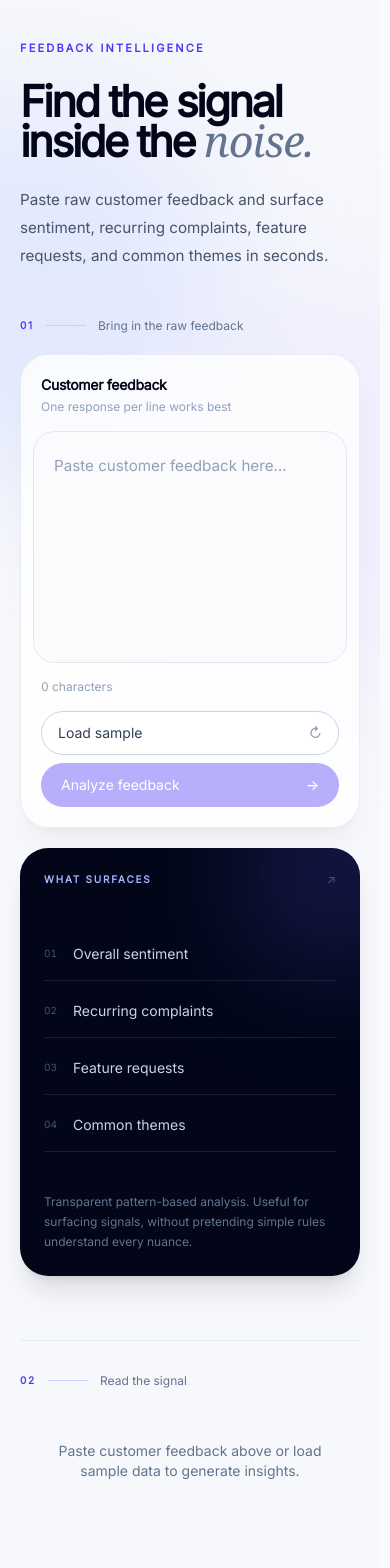
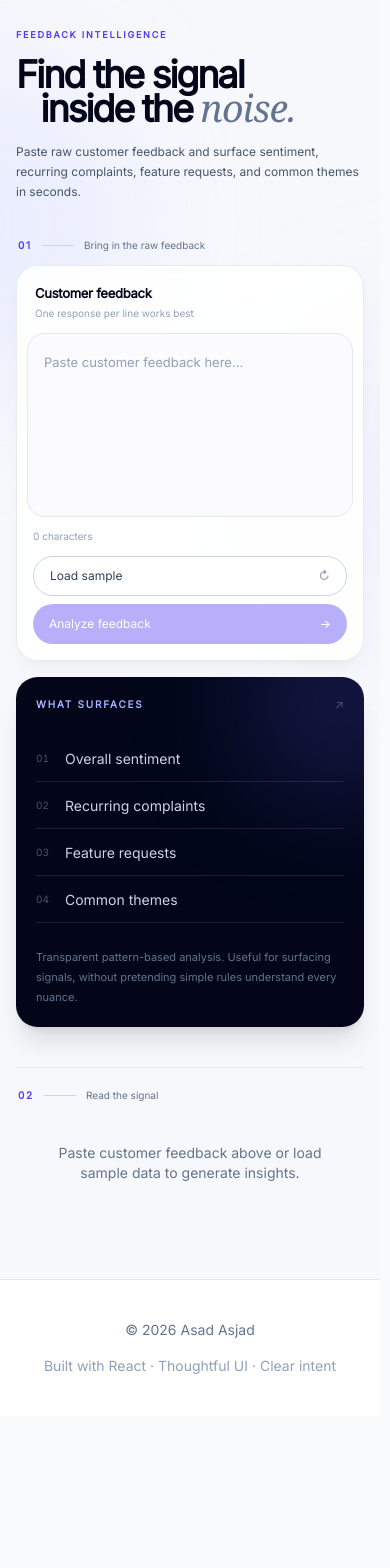
Before and after one commit to asadasjad/feedback-insight-dashboard, a React (Vite) app: page / in a window 390 px wide. Shown: the top 1568 px of the page. After the commit the page ends 1416 px from the top, so only its background shows below. Built offline with nearby package versions, Linux system fonts and the light colour scheme.

Commit message:
mobile responsive design

```diff
--- a/src/components/FeedbackInput.jsx
+++ b/src/components/FeedbackInput.jsx
@@ -15,15 +15,15 @@ export default function FeedbackInput({
   }
 
   return (
-    <div className='grid grid-cols-1 lg:grid-cols-12 gap-5 sm:gap-6 items-stretch'>
+    <div className='grid grid-cols-1 gap-4 sm:gap-6 lg:grid-cols-12 items-stretch'>
       {/* Input workspace */}
-      <div className='lg:col-span-8 rounded-[1.75rem] border border-slate-200/80 bg-white/80 p-3 sm:p-4 shadow-xl shadow-slate-950/[0.04] backdrop-blur-sm'>
-        <div className='flex items-center justify-between gap-4 px-2 sm:px-3 pt-2 pb-4'>
+      <div className='lg:col-span-8 rounded-[1.35rem] sm:rounded-[1.75rem] border border-slate-200/80 bg-white/90 sm:bg-white/80 p-2.5 sm:p-4 shadow-lg sm:shadow-xl shadow-slate-950/[0.04] backdrop-blur-sm'>
+        <div className='flex items-center justify-between gap-4 px-2 sm:px-3 pt-2 pb-3 sm:pb-4'>
           <div>
-            <p className='text-sm font-semibold tracking-[-0.02em] text-slate-950'>
+            <p className='text-[13px] sm:text-sm font-semibold tracking-[-0.02em] text-slate-950'>
               Customer feedback
             </p>
-            <p className='mt-1 text-xs text-slate-400'>
+            <p className='mt-0.5 sm:mt-1 text-[10px] sm:text-xs text-slate-400'>
               One response per line works best
             </p>
           </div>
@@ -34,9 +34,9 @@ export default function FeedbackInput({
           </span>
         </div>
 
-        <div className='relative overflow-hidden rounded-[1.35rem] border border-slate-200 bg-[#fbfbfd] transition-all duration-300 focus-within:border-indigo-300 focus-within:bg-white focus-within:shadow-[0_0_0_4px_rgba(99,102,241,0.08)]'>
+        <div className='relative overflow-hidden rounded-[1.1rem] sm:rounded-[1.35rem] border border-slate-200 bg-[#fbfbfd] transition-all duration-300 focus-within:border-indigo-300 focus-within:bg-white focus-within:shadow-[0_0_0_4px_rgba(99,102,241,0.08)]'>
           <textarea
-            className='w-full h-56 sm:h-64 resize-none bg-transparent px-5 py-5 sm:px-6 sm:py-6 text-[0.95rem] sm:text-base leading-7 text-slate-800 placeholder:text-slate-400 focus:outline-none'
+            className='w-full h-44 sm:h-64 resize-none bg-transparent px-4 py-4 sm:px-6 sm:py-6 text-[13px] sm:text-base leading-6 sm:leading-7 text-slate-800 placeholder:text-slate-400 focus:outline-none'
             placeholder='Paste customer feedback here…'
             value={text}
             onChange={(e) => setText(e.target.value)}
@@ -45,9 +45,9 @@ export default function FeedbackInput({
           <div className='pointer-events-none absolute bottom-0 left-0 right-0 h-12 bg-gradient-to-t from-[#fbfbfd] to-transparent opacity-60' />
         </div>
 
-        <div className='flex flex-col gap-4 px-2 sm:px-3 pt-4 pb-2 sm:flex-row sm:items-center sm:justify-between'>
+        <div className='flex flex-col gap-3 px-1.5 sm:px-3 pt-3 sm:pt-4 pb-1.5 sm:pb-2 sm:flex-row sm:items-center sm:justify-between'>
           <div className='flex items-center gap-3'>
-            <span className='text-xs tabular-nums text-slate-400'>
+            <span className='text-[10px] sm:text-xs tabular-nums text-slate-400'>
               {text.length.toLocaleString()} characters
             </span>
             {text.length > 0 && (
@@ -65,12 +65,12 @@ export default function FeedbackInput({
             )}
           </div>
 
-          <div className='flex flex-col sm:flex-row gap-2'>
+          <div className='grid grid-cols-1 gap-2 sm:flex sm:flex-row'>
             <button
               type='button'
               onClick={loadSample}
               disabled={loading}
-              className='group inline-flex min-h-11 items-center justify-between gap-5 rounded-full border border-slate-300 bg-white px-4 py-2.5 text-sm font-medium text-slate-700 transition-all duration-300 hover:border-slate-400 hover:bg-slate-50 hover:px-5 disabled:opacity-50'
+              className='group inline-flex min-h-10 sm:min-h-11 items-center justify-between gap-5 rounded-full border border-slate-300 bg-white px-4 py-2 text-[12px] sm:py-2.5 sm:text-sm font-medium text-slate-700 transition-all duration-300 hover:border-slate-400 hover:bg-slate-50 sm:hover:px-5 disabled:opacity-50'
             >
               Load sample
               <span className='text-slate-400 transition-transform duration-300 group-hover:rotate-12'>↻</span>
@@ -80,7 +80,7 @@ export default function FeedbackInput({
               type='button'
               onClick={onAnalyze}
               disabled={loading || isInputEmpty}
-              className='group inline-flex min-h-11 items-center justify-between gap-6 rounded-full bg-indigo-600 px-5 py-2.5 text-sm font-medium text-white shadow-lg shadow-indigo-600/20 transition-all duration-300 hover:bg-indigo-500 hover:px-6 disabled:cursor-not-allowed disabled:opacity-40 disabled:shadow-none'
+              className='group inline-flex min-h-10 sm:min-h-11 items-center justify-between gap-6 rounded-full bg-indigo-600 px-4 sm:px-5 py-2 sm:py-2.5 text-[12px] sm:text-sm font-medium text-white shadow-lg shadow-indigo-600/20 transition-all duration-300 hover:bg-indigo-500 sm:hover:px-6 disabled:cursor-not-allowed disabled:opacity-40 disabled:shadow-none'
             >
               <span>{loading ? 'Analyzing…' : 'Analyze feedback'}</span>
               <span className='transition-transform duration-300 group-hover:translate-x-1'>→</span>
@@ -90,10 +90,10 @@ export default function FeedbackInput({
       </div>
 
       {/* Analysis preview */}
-      <aside className='relative lg:col-span-4 overflow-hidden rounded-[1.75rem] bg-slate-950 p-6 sm:p-7 text-white shadow-xl shadow-slate-950/10'>
+      <aside className='relative lg:col-span-4 overflow-hidden rounded-[1.35rem] sm:rounded-[1.75rem] bg-slate-950 p-5 sm:p-7 text-white shadow-xl shadow-slate-950/10'>
         <div className='pointer-events-none absolute -right-16 -top-16 h-44 w-44 rounded-full bg-indigo-500/25 blur-3xl' />
 
-        <div className='relative flex h-full min-h-[22rem] flex-col'>
+        <div className='relative flex h-full min-h-[17rem] sm:min-h-[22rem] flex-col'>
           <div className='flex items-center justify-between gap-4'>
             <p className='text-[10px] font-semibold uppercase tracking-[0.18em] text-indigo-300'>
               What surfaces
@@ -101,7 +101,7 @@ export default function FeedbackInput({
             <span className='text-xs text-slate-600'>↗</span>
           </div>
 
-          <div className='mt-10 space-y-1'>
+          <div className='mt-6 sm:mt-10 space-y-0.5 sm:space-y-1'>
             {[
               ['01', 'Overall sentiment'],
               ['02', 'Recurring complaints'],
@@ -110,7 +110,7 @@ export default function FeedbackInput({
             ].map(([number, label]) => (
               <div
                 key={label}
-                className='group flex items-center gap-4 border-b border-white/10 py-4'
+                className='group flex items-center gap-4 border-b border-white/10 py-3 sm:py-4'
               >
                 <span className='text-[10px] tabular-nums text-slate-600 transition-colors group-hover:text-indigo-300'>
                   {number}
@@ -122,7 +122,7 @@ export default function FeedbackInput({
             ))}
           </div>
 
-          <p className='mt-auto pt-10 text-xs leading-5 text-slate-500'>
+          <p className='mt-auto pt-6 sm:pt-10 text-[11px] sm:text-xs leading-5 text-slate-500'>
             Transparent pattern-based analysis. Useful for surfacing signals,
             without pretending simple rules understand every nuance.
           </p>
--- a/src/pages/Dashboard.jsx
+++ b/src/pages/Dashboard.jsx
@@ -75,13 +75,13 @@ export default function Dashboard() {
 
   return (
     <div className='relative min-h-screen overflow-hidden bg-[#f7f8fc] text-slate-950'>
-      <div className='pointer-events-none absolute -left-40 top-24 h-96 w-96 rounded-full bg-indigo-200/40 blur-3xl' />
-      <div className='pointer-events-none absolute -right-40 top-72 h-96 w-96 rounded-full bg-violet-200/30 blur-3xl' />
-      <main className='relative max-w-6xl mx-auto px-5 sm:px-8 lg:px-10 pt-10 sm:pt-14 pb-24'>
+      <div className='pointer-events-none absolute -left-48 sm:-left-40 top-16 sm:top-24 h-80 w-80 sm:h-96 sm:w-96 rounded-full bg-indigo-200/30 sm:bg-indigo-200/40 blur-3xl' />
+      <div className='pointer-events-none absolute -right-52 sm:-right-40 top-80 sm:top-72 h-80 w-80 sm:h-96 sm:w-96 rounded-full bg-violet-200/20 sm:bg-violet-200/30 blur-3xl' />
+      <main className='relative max-w-6xl mx-auto px-4 sm:px-8 lg:px-10 pt-7 sm:pt-14 pb-16 sm:pb-24'>
         {/* Header */}
-        <header className='mb-12 sm:mb-16'>
-          <div className='flex items-center justify-between gap-6'>
-            <p className='text-[11px] sm:text-xs font-semibold uppercase tracking-[0.2em] text-indigo-600'>
+        <header className='mb-9 sm:mb-16'>
+          <div className='flex items-center justify-between gap-4 sm:gap-6'>
+            <p className='text-[9px] sm:text-xs font-semibold uppercase tracking-[0.2em] text-indigo-600'>
               Feedback intelligence
             </p>
 
@@ -90,15 +90,15 @@ export default function Dashboard() {
             </p>
           </div>
 
-          <div className='mt-6 grid lg:grid-cols-[1.08fr_0.92fr] gap-6 lg:gap-16 items-end'>
-            <h1 className='max-w-3xl text-[2.7rem] sm:text-[3.8rem] lg:text-[4.7rem] font-bold tracking-[-0.055em] leading-[0.94] text-slate-950'>
+          <div className='mt-4 sm:mt-6 grid lg:grid-cols-[1.08fr_0.92fr] gap-4 sm:gap-6 lg:gap-16 items-end'>
+            <h1 className='max-w-3xl text-[2.35rem] sm:text-[3.8rem] lg:text-[4.7rem] font-bold tracking-[-0.055em] leading-[0.9] sm:leading-[0.94] text-slate-950'>
               Find the signal
-              <span className='block sm:ml-[10%]'>
+              <span className='block ml-[7%] sm:ml-[10%]'>
                 inside the <span className='font-serif italic font-normal tracking-[-0.025em] text-slate-500'>noise.</span>
               </span>
             </h1>
 
-            <p className='max-w-md lg:pb-1 text-[0.95rem] sm:text-base leading-7 text-slate-600'>
+            <p className='max-w-md lg:pb-1 text-[12px] sm:text-base leading-5 sm:leading-7 text-slate-600'>
               Paste raw customer feedback and surface sentiment, recurring
               complaints, feature requests, and common themes in seconds.
             </p>
@@ -107,12 +107,12 @@ export default function Dashboard() {
 
         {/* Input */}
         <section className='relative'>
-          <div className='mb-5 flex items-center gap-3'>
+          <div className='mb-3 sm:mb-5 grid grid-cols-[auto_2rem_1fr] sm:flex items-center gap-2.5 sm:gap-3 px-0.5 sm:px-0'>
             <span className='text-[10px] font-semibold uppercase tracking-[0.18em] text-indigo-600'>
               01
             </span>
-            <span className='h-px w-10 bg-indigo-200' />
-            <span className='text-xs text-slate-500'>Bring in the raw feedback</span>
+            <span className='h-px w-8 sm:w-10 bg-indigo-200' />
+            <span className='text-[10px] sm:text-xs text-slate-500'>Bring in the raw feedback</span>
           </div>
 
           <FeedbackInput
@@ -127,14 +127,14 @@ export default function Dashboard() {
         {/* Results */}
         <section
           ref={resultsRef}
-          className='mt-16 sm:mt-20 pt-8 border-t border-slate-200/80 space-y-6 transition-opacity duration-300'
+          className='mt-10 sm:mt-20 pt-5 sm:pt-8 border-t border-slate-200/80 space-y-4 sm:space-y-6 transition-opacity duration-300'
         >
-          <div className='mb-7 flex items-center gap-3'>
+          <div className='mb-4 sm:mb-7 grid grid-cols-[auto_2rem_1fr] sm:flex items-center gap-2.5 sm:gap-3 px-0.5 sm:px-0'>
             <span className='text-[10px] font-semibold uppercase tracking-[0.18em] text-indigo-600'>
               02
             </span>
-            <span className='h-px w-10 bg-indigo-200' />
-            <span className='text-xs text-slate-500'>Read the signal</span>
+            <span className='h-px w-8 sm:w-10 bg-indigo-200' />
+            <span className='text-[10px] sm:text-xs text-slate-500'>Read the signal</span>
           </div>
           {status === 'idle' && !text && <EmptyState />}
           {status === 'loading' && <LoadingState />}
@@ -146,7 +146,7 @@ export default function Dashboard() {
       </main>
 
       {/* Footer */}
-      <div className='relative mt-8'>
+      <div className='relative mt-2 sm:mt-8'>
         <Footer />
       </div>
     </div>
```
